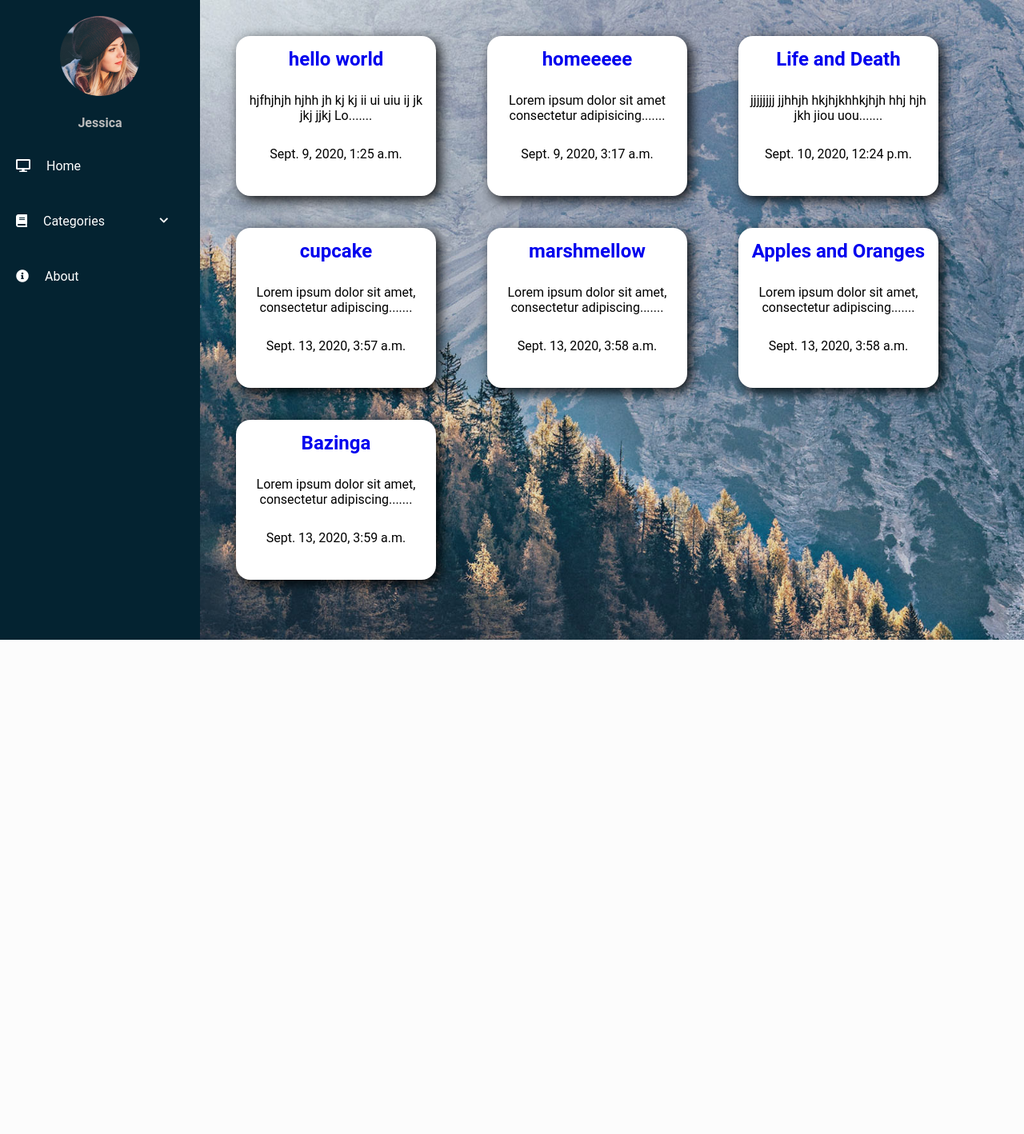
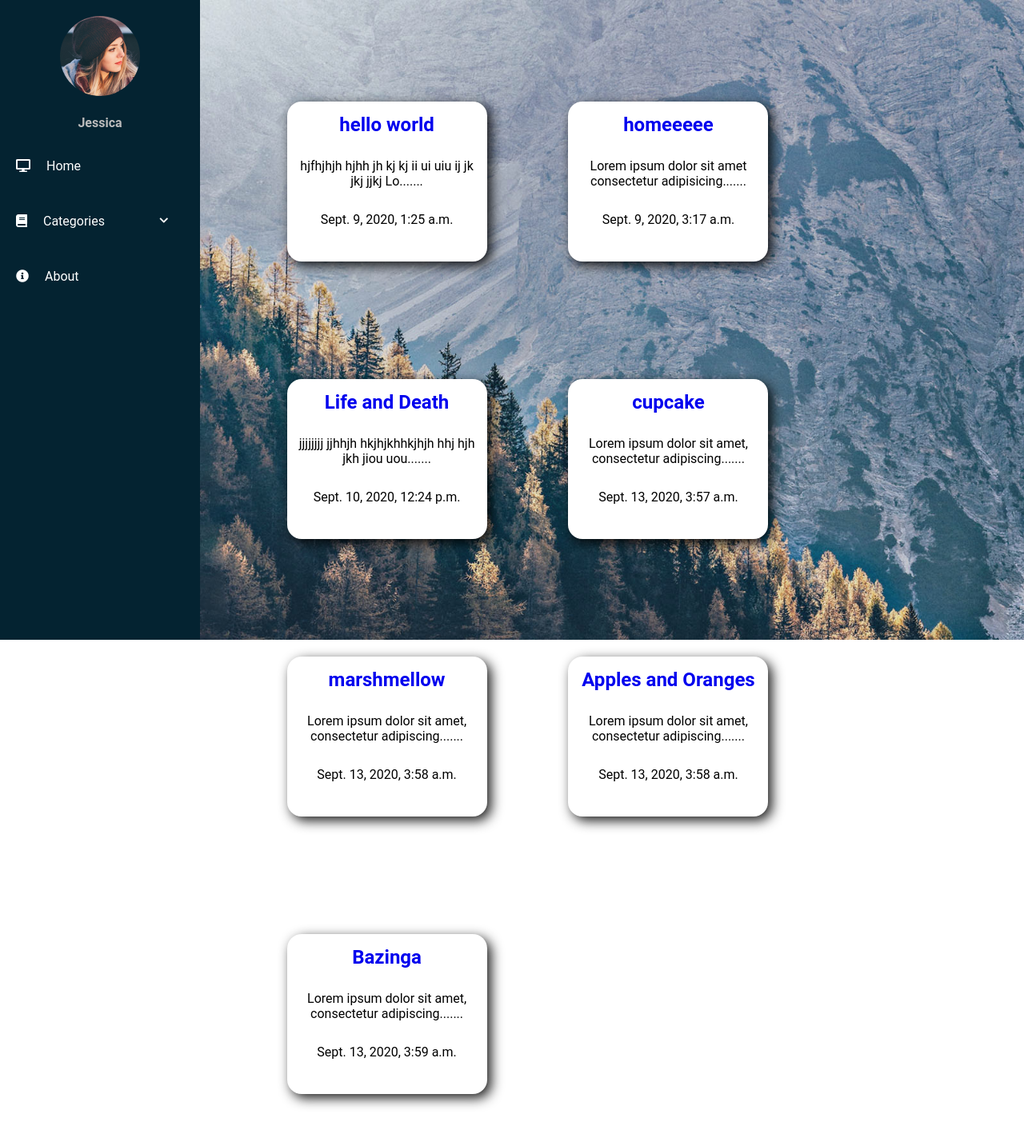
Before and after one commit to swarna1001/cosmic_talks, a Django app: page / in a window 1280 px wide. Shown: the part 70-1488 px from the top of the page at 80% size. Before the commit the page ends 870 px from the top, so only its background shows below. Run offline with Django 3.2, Linux system fonts and the light colour scheme; data comes from the database, SQL or seed files in the repository; both versions use the stored data as it was after the commit; some libraries are stand-ins or nearby versions.

Commit message:
7.4 - styled the index page

```diff
--- a/articles/static/articles/index_style.css
+++ b/articles/static/articles/index_style.css
@@ -177,7 +177,7 @@ body{
   width: (100% - 250px);
   margin-top: 70px;
   margin-left: 250px;
-  padding: 15px;
+  padding: 30px;
   background: url(images/background.jpg) no-repeat;
   background-size: cover;
   height: 100vh;
@@ -210,10 +210,18 @@ body{
 
 }
 
+.wrapper.collapse .main-container .card{
+  margin-left: 10%;
+}
+
 .wrapper .main-container .card{
 
   padding: 15px;
-  margin-bottom: 10px;
+
+  margin-bottom: 50px;
+  margin-left: 8.1%;
+  margin-top: 10%;
+  margin-right: 2%;
 
 }
 
@@ -232,7 +240,7 @@ body{
  }
 
  .search-box:hover > .search-txt{
- 	width: 250px;
+ 	width: 150px;
  	padding: 0 6px;
  }
 
```
Also changed, not shown: db.sqlite3.
